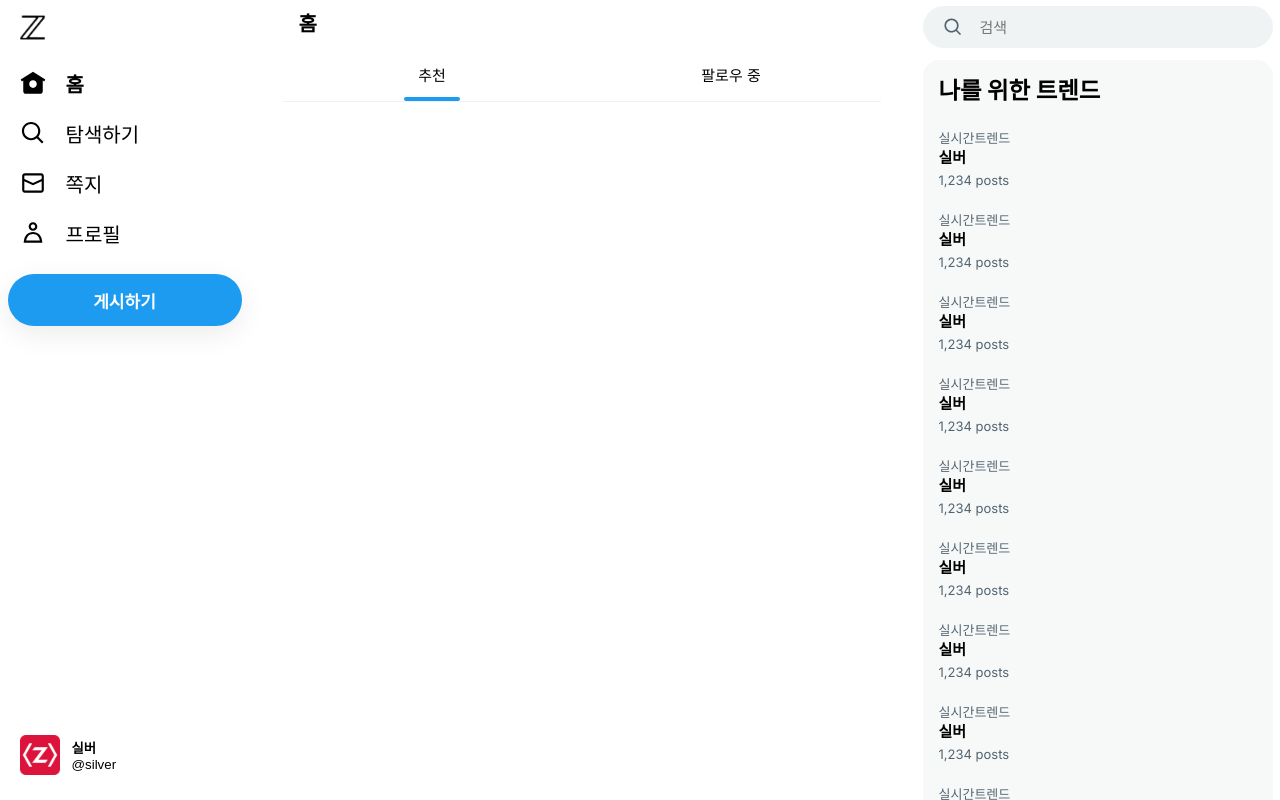
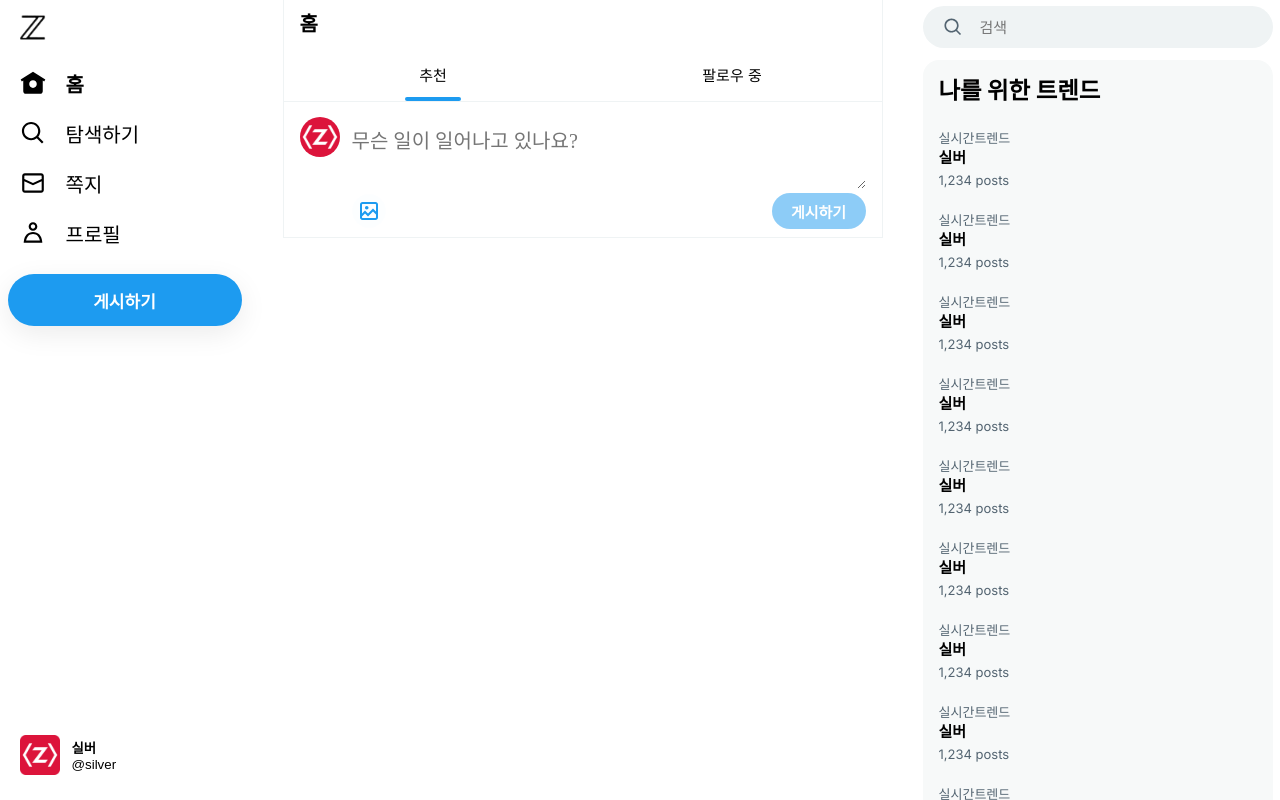
Before and after one commit to silver0108/twitter-clone-coding, a Next.js app: page /home in a window 1280 px wide. Built offline with nearby package versions, Linux system fonts and the light colour scheme.

Commit message:
PostForm 구현

```diff
--- a/src/app/(afterLogin)/home/_component/PostForm.tsx
+++ b/src/app/(afterLogin)/home/_component/PostForm.tsx
@@ -1,9 +1,55 @@
+"use client"
+
+import { ChangeEventHandler, FormEventHandler, useRef, useState } from "react";
 import styles from "./postForm.module.css";
 
 export default function PostForm() {
+  const imageRef = useRef<HTMLInputElement>(null);
+  const [content, setContent] = useState('');
+  const me = {
+    id: 'silver',
+    image: '/5Udwvqim.jpg'
+  };
+
+  const onChange : ChangeEventHandler<HTMLTextAreaElement> = (e) => {
+    setContent(e.target.value);
+  }
+
+  const onSubmit : FormEventHandler = (e) => {
+    e.preventDefault();
+    console.log('게시')
+  }
+
+  const onClickButton = () => {
+    imageRef.current?.click();
+  }
+
   return (
-    <main className={styles.main}>
-
-    </main>
+    <form className={styles.postForm} onSubmit={onSubmit}>
+      <div className={styles.postUserSection}>
+        <div className={styles.postUserImage}>
+          <img src={me.image} alt={me.id}/>
+        </div>
+      </div>
+      <div className={styles.postInputSection}>
+        <textarea value={content} onChange={onChange} placeholder="무슨 일이 일어나고 있나요?"/>
+        <div className={styles.postButtonSection}>
+          <div className={styles.footerButtons}>
+            <div className={styles.footerButtonLeft}>
+              <input type="file" name="imageFiles" multiple hidden ref={imageRef}/>
+              <button className={styles.uploadButton} type="button" onClick={onClickButton}>
+                <svg width={24} viewBox="0 0 24 24" aria-hidden="true">
+                  <g>
+                    <path
+                      d="M3 5.5C3 4.119 4.119 3 5.5 3h13C19.881 3 21 4.119 21 5.5v13c0 1.381-1.119 2.5-2.5 2.5h-13C4.119 21 3 19.881 3 18.5v-13zM5.5 5c-.276 0-.5.224-.5.5v9.086l3-3 3 3 5-5 3 3V5.5c0-.276-.224-.5-.5-.5h-13zM19 15.414l-3-3-5 5-3-3-3 3V18.5c0 .276.224.5.5.5h13c.276 0 .5-.224.5-.5v-3.086zM9.75 7C8.784 7 8 7.784 8 8.75s.784 1.75 1.75 1.75 1.75-.784 1.75-1.75S10.716 7 9.75 7z"></path>
+                  </g>
+                </svg>
+              </button>
+            </div>
+            <button className={styles.actionButton} disabled={!content}>게시하기</button>
+          </div>
+        </div>
+      </div>
+    </form>
   )
 }
--- a/src/app/(afterLogin)/home/_component/postForm.module.css
+++ b/src/app/(afterLogin)/home/_component/postForm.module.css
@@ -0,0 +1,98 @@
+.postForm {
+  margin-top: 101px;
+  display: flex;
+  padding: 16px 16px 8px;
+  border-color: rgb(239, 243, 244);
+  border-bottom-width: 1px;
+  border-bottom-style: solid;
+}
+
+.postUserSection {
+  margin-right: 12px;
+  width: 40px;
+}
+
+.postUserImage {
+  width: 40px;
+  height: 40px;
+  border-radius: 20px;
+}
+
+.postUserImage img {
+  width: 40px;
+  height: 40px;
+  border-radius: 20px;
+}
+
+.postInputSection {
+  flex: 1;
+}
+
+.postButtonSection {
+  width: 100%;
+}
+
+.postForm textarea {
+  width: 100%;
+  border: none;
+  padding: 12px 0;
+  font-size: 20px;
+  line-height: 24px;
+  outline: none;
+  resize: vertical;
+}
+
+.postForm textarea::placeholder {
+  font-family: Malgun Gothic;
+}
+
+.footerButtons {
+  display: flex;
+  align-items: center;
+}
+
+
+.footerButtonLeft {
+  flex: 1;
+}
+
+.uploadButton {
+  width: 34px;
+  height: 34px;
+  border: none;
+  cursor: pointer;
+  border-radius: 17px;
+  transition-duration: 0.2s;
+  transition-property: background-color;
+  background-color: rgb(29, 155, 240, 0.01);
+  display: flex;
+  align-items: center;
+  justify-content: center;
+}
+
+.uploadButton:hover {
+  background-color: rgb(29, 155, 240, 0.1);
+}
+
+.uploadButton svg {
+  fill: rgb(29, 155, 240);
+}
+
+.actionButton:disabled {
+  opacity: 0.5;
+}
+
+.actionButton {
+  width: 94px;
+  height: 36px;
+  border: none;
+  color: rgb(255, 255, 255);
+  font-weight: 700;
+  font-size: 15px;
+  border-radius: 18px;
+  background-color: rgb(29, 155, 240);
+}
+
+.actionButton:hover {
+  background-color: rgb(26, 140, 216);
+}
--- a/src/app/(afterLogin)/home/_component/tab.module.css
+++ b/src/app/(afterLogin)/home/_component/tab.module.css
@@ -1,17 +1,6 @@
-.main {
-  width: 600px;
-  border-color: rgb(239, 243, 244);
-  border-right-width: 1px;
-  border-left-width: 1px;
-  border-left-style: solid;
-  border-right-style: solid;
-  display: flex;
-  flex-direction: column;
-  align-items: stretch;
-}
-
 .homeFixed {
   position: fixed;
+  z-index: 1;
   width: 598px;
   background-color: rgba(255, 255, 255, 0.85);
   backdrop-filter: blur(12px);
--- a/src/app/(afterLogin)/home/home.module.css
+++ b/src/app/(afterLogin)/home/home.module.css
@@ -0,0 +1,11 @@
+.main {
+  width: 600px;
+  border-color: rgb(239, 243, 244);
+  border-right-width: 1px;
+  border-left-width: 1px;
+  border-left-style: solid;
+  border-right-style: solid;
+  display: flex;
+  flex-direction: column;
+  align-items: stretch;
+}
```
